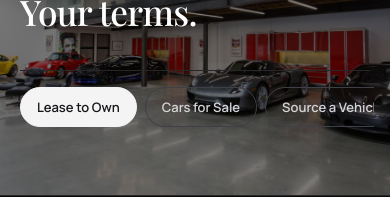
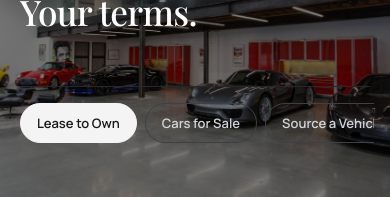
Before and after one commit to stradacorsagroup-art/scg-site-1772418012, a Next.js app: page / in a window 390 px wide. Shown: the part 149-346 px from the top of the page. Built offline with nearby package versions, Linux system fonts and the light colour scheme.

Commit message:
Nudge hero pills further down on mobile

```diff
--- a/src/app/page.tsx
+++ b/src/app/page.tsx
@@ -107,7 +107,7 @@ export default function Home() {
               Your terms.
             </h1>
 
-            <div className="mt-10 lg:mt-8">
+            <div className="mt-14 lg:mt-8">
               <OwnershipPills active="membership" />
             </div>
           </div>
```
